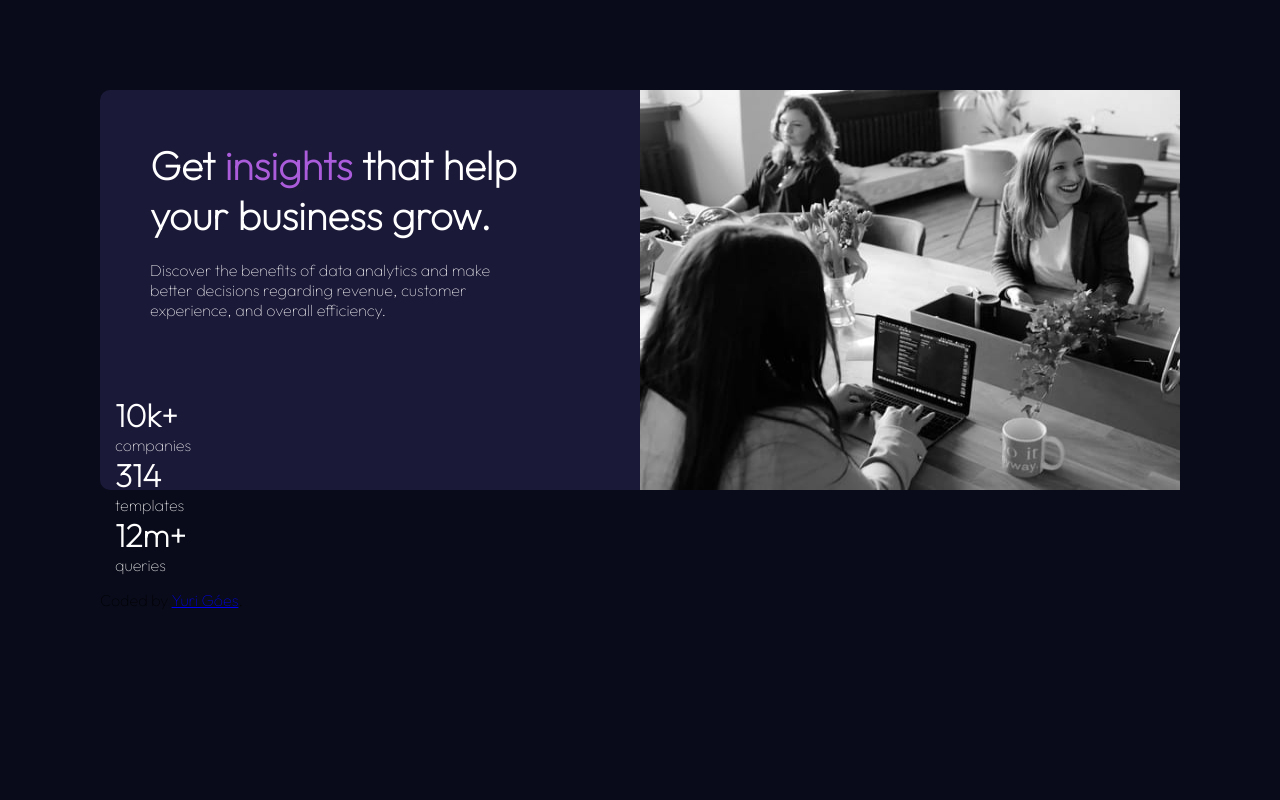
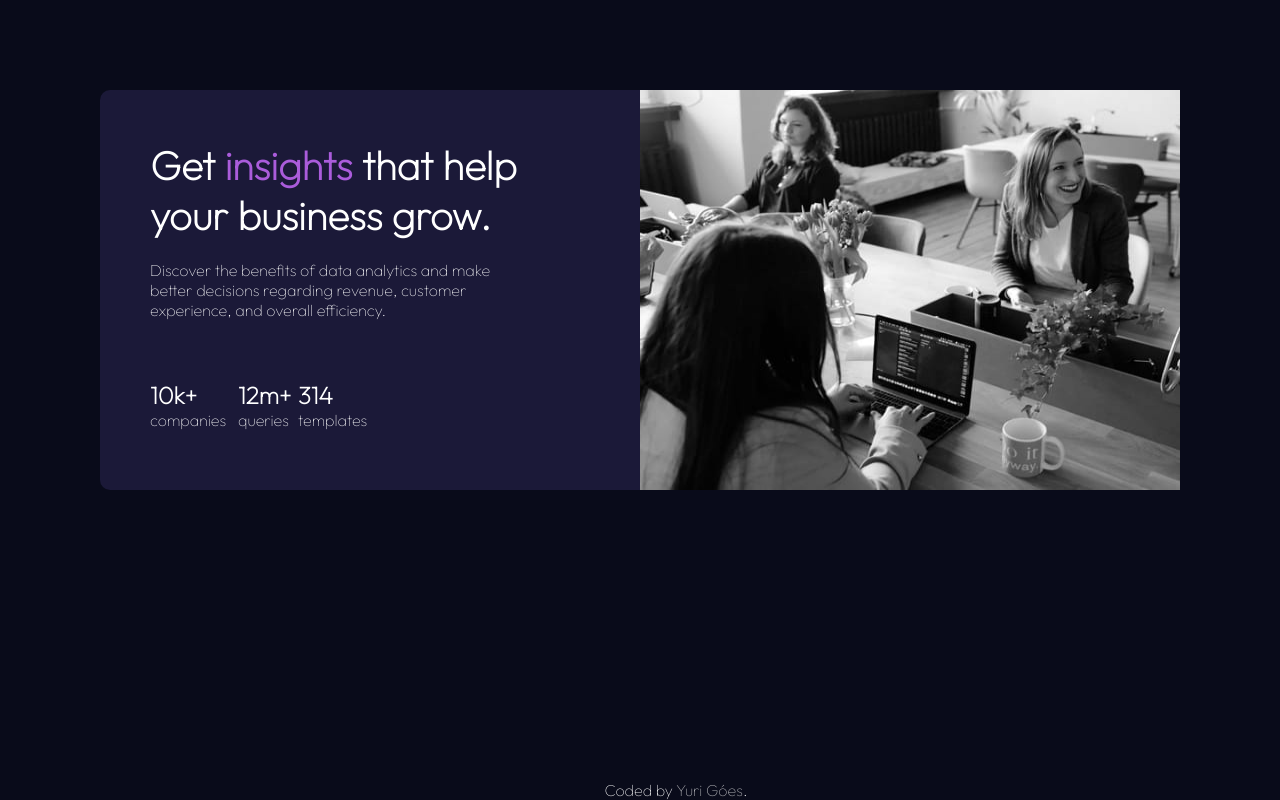
Before and after one commit to Yuri31Goes27/Componente-do-cart-o-de-visualiza--o-de-estat-sticas, a plain HTML site: page index.html in a window 1280 px wide. Drawn offline with Linux system fonts and the light colour scheme.

Commit message:
uapdate -25/06/2022

```diff
--- a/index.html
+++ b/index.html
@@ -25,16 +25,22 @@
 
 
           <section class="text2">
-             <h2>10k+</h2> <p>companies</p>
-              <h2>314</h2> <p>templates</p>
-               <h2>12m+ </h2> <p>queries</p>
+             <div class="c-esquerda">
+               <h2>10k+</h2> <p>companies</p>
+             </div>
+              <div class="c-centro">
+                <h2>314</h2> <p>templates</p>
+              </div>
+               <div class="c-direita">
+                 <h2>12m+ </h2> <p>queries</p>
+               </div>
           </section>
 
 
 
 
   <footer>
-    Coded by <a target="_blank" href="https://github.com/Yuri31Goes27">Yuri Góes</a>.
+    <p>Coded by <a target="_blank" href="https://github.com/Yuri31Goes27">Yuri Góes</a>.</p>
   </footer>
 
 
--- a/style.css
+++ b/style.css
@@ -56,15 +56,41 @@ body{
     width: 80%;
 }
 .text2{
-    width: 30%;
-    padding-left: 30px;
+    width: 220px;
+    padding-left: 50px;
     color: var(--cor04);
-    padding: 15px;
+
+
 }
 
 .text2 > h2{
   font-size: 2em;
 }
+
 .c-direita{
+    width: 60px;
     float: right;
+
 }
+.c-centro{
+    width: 60px;
+    float: right;
+    margin-right: 12px;
+}
+.c-esquerda{
+    width: 60px;
+    float: left;
+}
+
+
+footer{
+    bottom: 0;
+    position: fixed;
+    width: 90%;
+    text-align: center;
+    color: white;
+}
+footer > p > a {
+    color: var(--cor05);
+    text-decoration: none;
+}
```
